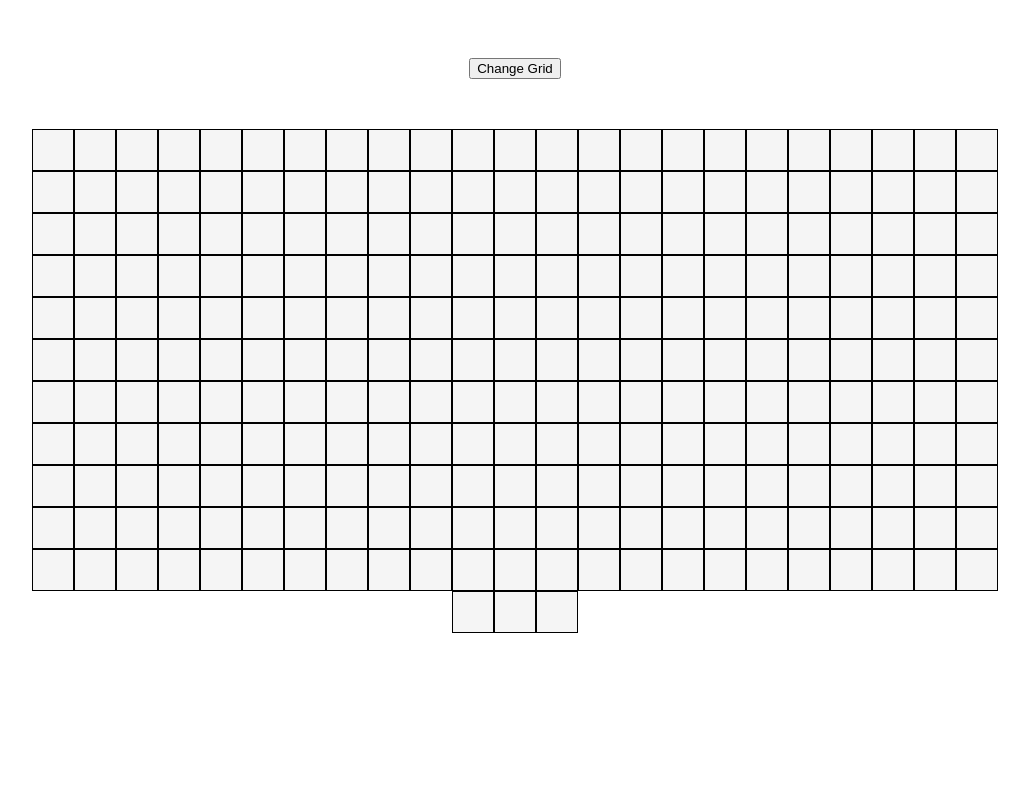
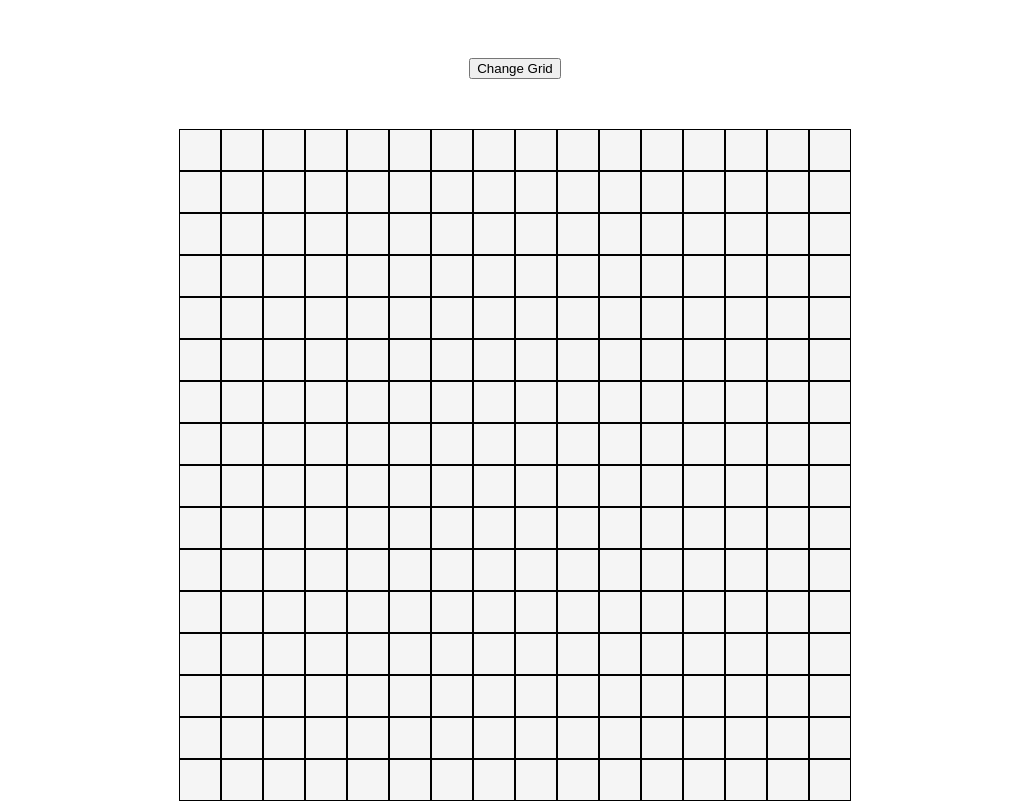
Before and after one commit to thebrianwong/odin-etch-a-sketch, a plain HTML site: page index.html in a window 1280 px wide. Shown: the whole page, without its empty margins (125-1154 px from the left). Drawn offline with Linux system fonts and the light colour scheme.

Commit message:
Undo the last change after realizing it was not a good idea

```diff
--- a/styles.css
+++ b/styles.css
@@ -19,7 +19,7 @@ button {
     align-content: flex-start;
     /* height: 95vh; */
     /* Width defaults to 672px. Grid of 40px plus left border of 1 px and right border of 1 px all multiplied by 16 is 672px. */
-    width: 1000px;
+    width: 672px;
 }
 
 .grid {
```
